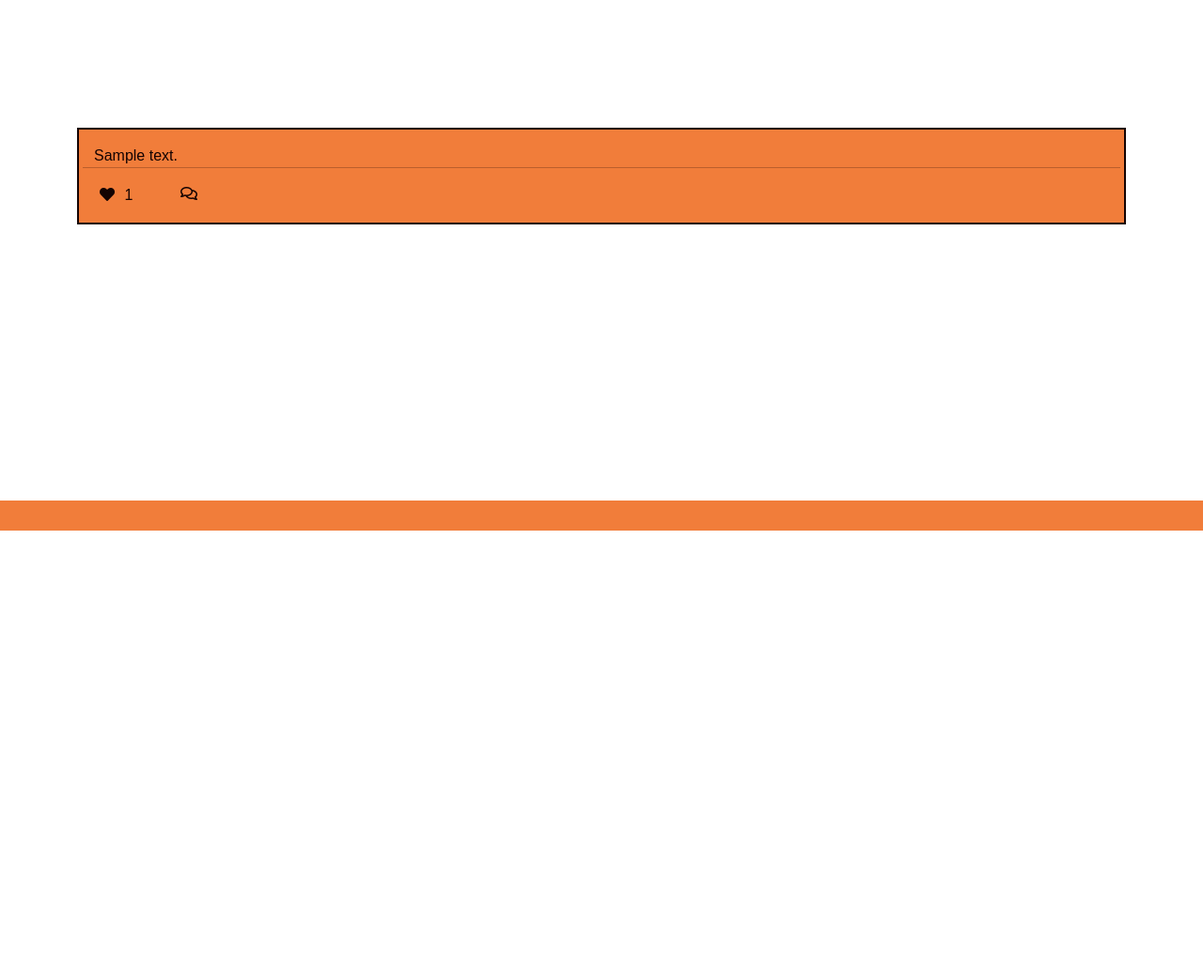
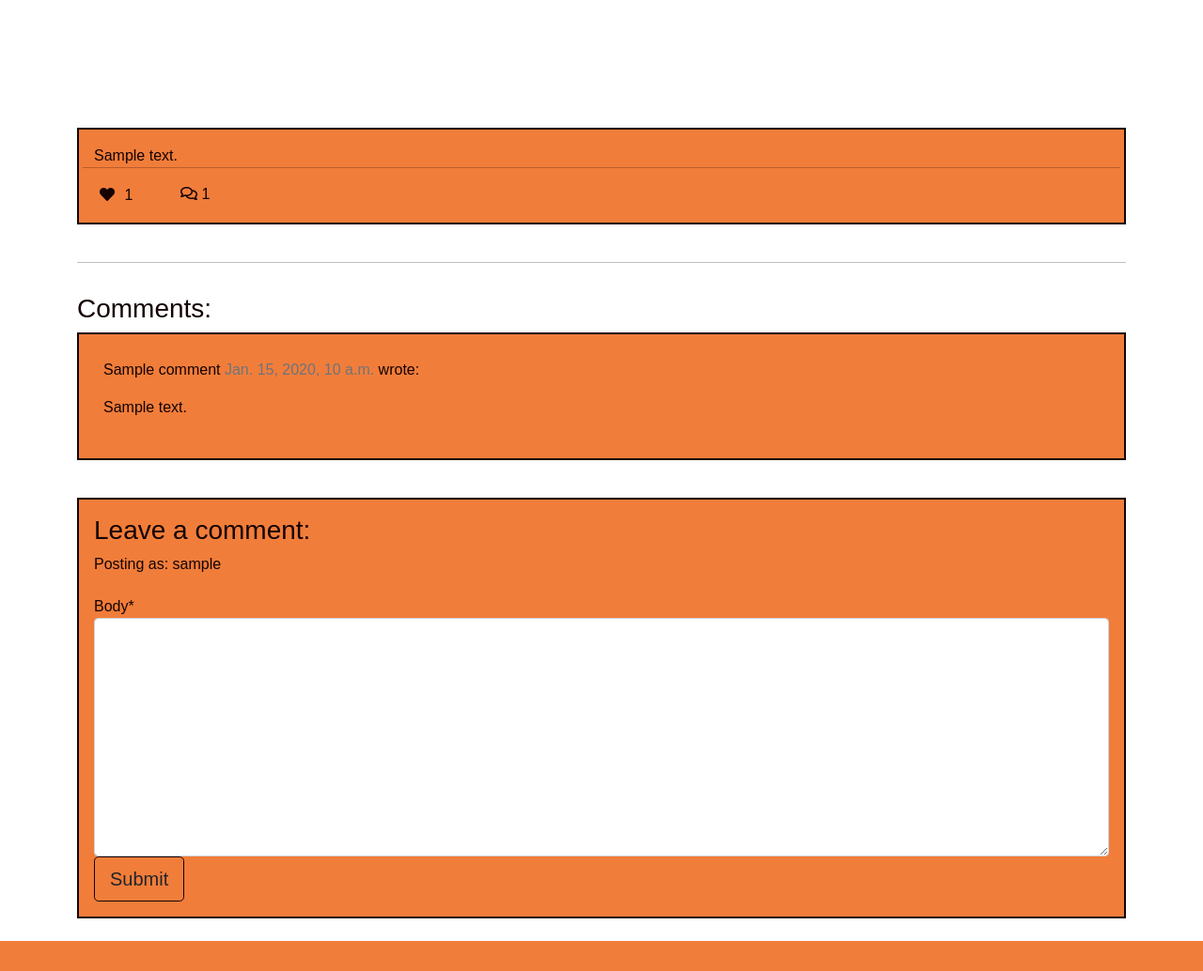
Before and after one commit to HarryRHayden/CI-PP4, a Django app: a page that uses templates/post_detail.html in a window 1280 px wide. Shown: the part 235-1269 px from the top of the page at 94% size. Before the commit the page ends 800 px from the top, so only its background shows below. Run offline with Django 3.2, Linux system fonts and the light colour scheme; a user stored in the database is signed in; tables that the repository leaves empty hold one stand-in row (values such as "Sample post"); some libraries are stand-ins or nearby versions.

Commit message:
fix post detail not showing comments

```diff
--- a/blog/models.py
+++ b/blog/models.py
@@ -35,7 +35,7 @@ class Post(models.Model):
 class Comment(models.Model):
     post = models.ForeignKey(
         Post, on_delete=models.CASCADE, related_name='comments')
-    name = models.ForeignKey(User, on_delete=models.CASCADE)
+    name = models.CharField(max_length=80)
     body = models.TextField()
     created_on = models.DateTimeField(auto_now_add=True)
     approved = models.BooleanField(default=False)
--- a/blog/views.py
+++ b/blog/views.py
@@ -24,7 +24,7 @@ class PostDetail(View):
     def get(self, request, slug, *args, **kwargs):
         queryset = Post.objects.filter(status=1)
         post = get_object_or_404(queryset, slug=slug)
-        comments = post.comments.filter(approved=True).order_by('created_on')
+        comments = post.comments.filter(approved=True).order_by('-created_on')
         liked = False
         if post.likes.filter(id=self.request.user.id).exists():
             liked = True
@@ -34,7 +34,7 @@ class PostDetail(View):
             'post_detail.html',
             {
                 'post': post,
-                'comment': comments,
+                'comments': comments,
                 'commented': False,
                 'liked': liked,
                 "comment_form": CommentForm()
@@ -56,8 +56,10 @@ class PostDetail(View):
             comment = comment_form.save(commit=False)
             comment.post = post
             comment.save()
+
         else:
             comment_form = CommentForm()
+
         return render(
             request,
             "post_detail.html",
@@ -66,6 +68,6 @@ class PostDetail(View):
                 "comments": comments,
                 "commented": True,
                 "liked": liked,
-                "comment_form": CommentForm()
+                "comment_form": comment_form
             },
         )
--- a/sliceshare/settings.py
+++ b/sliceshare/settings.py
@@ -51,12 +51,15 @@ INSTALLED_APPS = [
     'cloudinary',
     'django_summernote',
     'blog',
+    'crispy_forms',
 ]
 
 SITE_ID = 1
 
 LOGIN_REDIRECT_URL = '/'
 LOGOUT_REDIRECT_URL = '/'
+
+CRISPY_TEMPLATE_PACK = 'bootstrap4'
 
 MIDDLEWARE = [
     'django.middleware.security.SecurityMiddleware',
--- a/sliceshare/urls.py
+++ b/sliceshare/urls.py
@@ -18,7 +18,7 @@ from django.urls import path, include
 
 urlpatterns = [
     path('admin/', admin.site.urls),
-    path('summernote/', include('django_summernote.urls')),
+    path("summernote/", include("django_summernote.urls")),
     path("", include("blog.urls"), name="blog-urls"),
-    path('accounts/', include('allauth.urls'))
+    path("accounts/", include("allauth.urls"))
 ]
--- a/static/css/style.css
+++ b/static/css/style.css
@@ -126,13 +126,16 @@ body {
     border: none;
 }
 
-.btn-signup {
+.btn-signup,
+.btn-signin {
     background-color: #F17D3A;
     border: 1px solid #140302;
 }
 
 .btn-signup:hover,
-.btn-signup:active {
+.btn-signup:active,
+.btn-signin:hover,
+.btn-sigin:active {
     background-color: #140302;
     border: 1px solid #F17D3A;
     color: #F17D3A;
--- a/templates/post_detail.html
+++ b/templates/post_detail.html
@@ -1,4 +1,6 @@
 {% extends 'base.html' %} {% block content %}
+
+{% load crispy_forms_tags %}
 
 
 <div class="masthead">
@@ -66,5 +68,58 @@
             </div>
         </div>
     </div>
+    <div class="row">
+        <div class="col">
+            <hr>
+        </div>
+    </div>
+    <div class="row">
+        <div class="col card mb-4 mt-3 no-border">
+            <h3>Comments:</h3>
+            <div class="card-body">
+                <!-- We want a for loop inside the empty control tags to iterate through each comment in comments -->
+                {% for comment in comments %}
+                <div class="comments" style="padding: 10px;">
+                    <p class="font-weight-bold">
+                        <!-- The commenter's name goes here. Check the model if you're not sure what that is -->
+                        {{ comment.name }}
+                        <span class=" text-muted font-weight-normal">
+                            <!-- The comment's created date goes here -->
+                            {{ comment.created_on }}
+                        </span> wrote:
+                    </p>
+                    <!-- The body of the comment goes before the | -->
+                    {{ comment.body | linebreaks }}
+                </div>
+                <!-- Our for loop ends here -->
+                {% endfor %}
+            </div>
+        </div>
+    </div>
+    <div class="row">
+        <div class="col card mb-4 mt-3 no-border">
+            <div class="card-body">
+                <!-- Form for leaving a comment -->
+                {% if commented %}
+                <div class="alert alert-success" role="alert">
+                    Your comment is awaiting approval
+                </div>
+                {% else %}
+                {% if user.is_authenticated %}
+
+                <h3>Leave a comment:</h3>
+                <p>Posting as: {{ user.username }}</p>
+                <form method="post" style="margin-top: 1.3em;">
+                    {{ comment_form | crispy }}
+                    {% csrf_token %}
+                    <button type="submit" class="btn btn-signup btn-lg">Submit</button>
+                </form>
+                {% endif %}
+                {% endif %}
+            </div>
+        </div>
+    </div>
 </div>
+
+
 {% endblock %}
```
Also changed, not shown: blog/migrations/0002_alter_comment_name.py (added).
